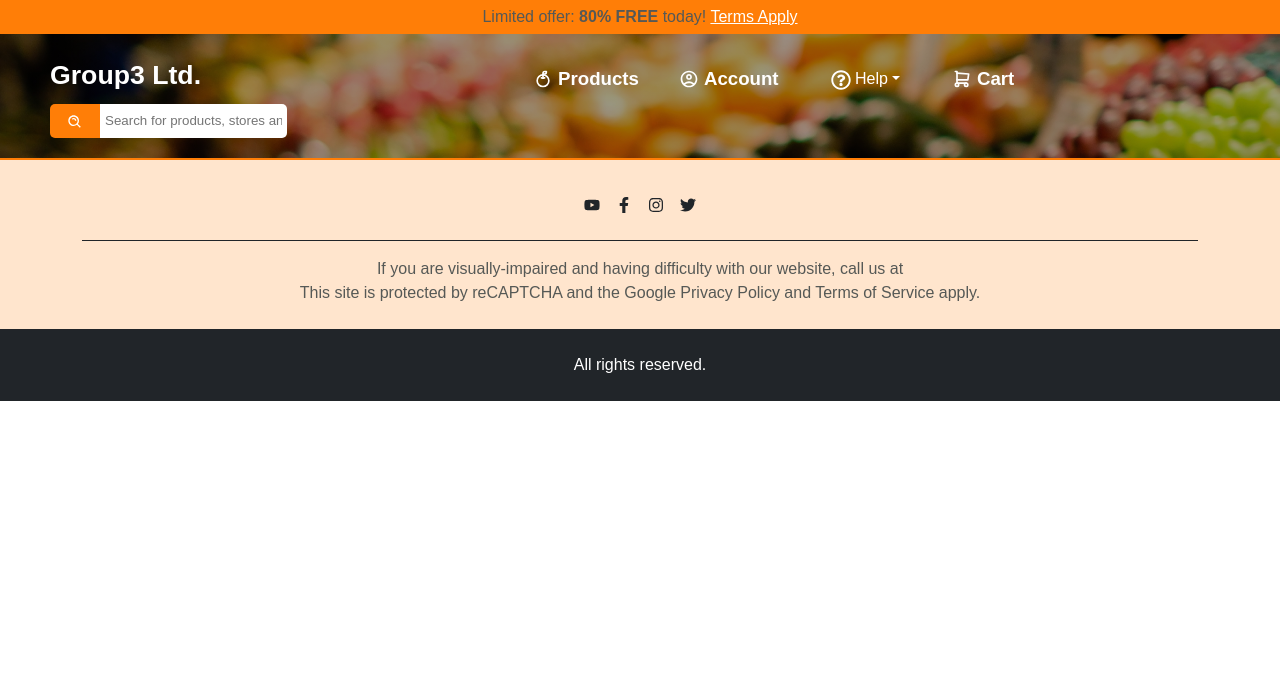
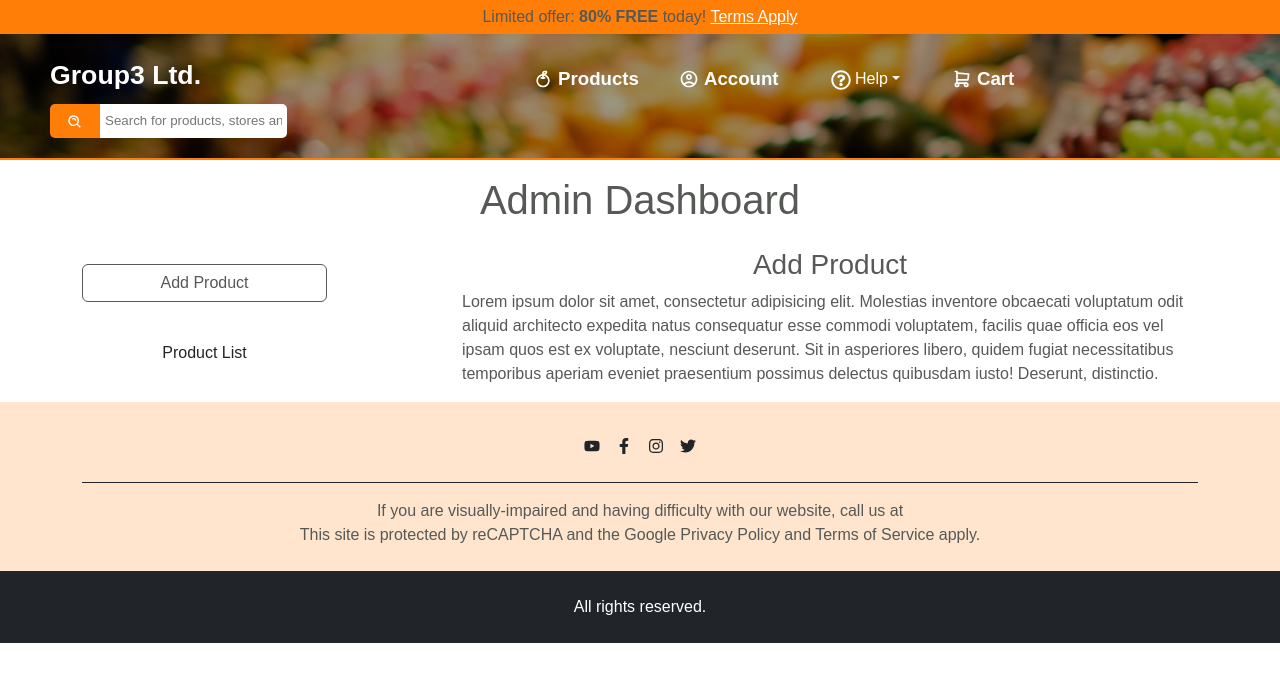
Before and after one commit to codeHokage1/group3-eCommerce, a React (Create React App) app in the folder e-commerce/: page /admin in a window 1280 px wide. Shown: the top 682 px of the page. Built offline with nearby package versions, Linux system fonts and the light colour scheme; a web font is replaced by a local one.

Commit message:
admin page fixes

```diff
--- a/e-commerce/src/App.js
+++ b/e-commerce/src/App.js
@@ -13,6 +13,7 @@ import SingleProduct from "./pages/SingleProductPage";
 import DeliveryTracking from "./pages/Delivery/DeliveryTracking";
 import Footer2 from "./components/Footer2/Footer2";
 import Contact from "./pages/Contact/Contact";
+import AdminDashboard from "./pages/Admin/AdminDashboard";
 
 
 function App() {
@@ -30,6 +31,8 @@ function App() {
         <Route path={"/delivery"} element={<DeliveryTracking />} />
         <Route path={"/profile"} element={<Profile />} />
         <Route path={"/contact"} element={<Contact />} />
+        <Route path={"/admin"} element={<AdminDashboard />} />
+
       </Routes>
 
       <Footer2 />
--- a/e-commerce/src/index.js
+++ b/e-commerce/src/index.js
@@ -4,6 +4,7 @@ import './index.css';
 import App from './App';
 import reportWebVitals from './reportWebVitals';
 import "../node_modules/bootstrap/dist/css/bootstrap.min.css"
+import "../node_modules/bootstrap/dist/js/bootstrap.min.js"
 import "../node_modules/slick-carousel/slick/slick.css"
 import "../node_modules/slick-carousel/slick/slick-theme.css"
 
--- /dev/null
+++ b/e-commerce/src/pages/Admin/AddProduct.jsx
@@ -0,0 +1,12 @@
+import React from 'react'
+
+const AddProduct = () => {
+  return (
+    <div>
+        <h3 className='text-center'>Add Product </h3>
+        <p> Lorem ipsum dolor sit amet, consectetur adipisicing elit. Molestias inventore obcaecati voluptatum odit aliquid architecto expedita natus consequatur esse commodi voluptatem, facilis quae officia eos vel ipsam quos est ex voluptate, nesciunt deserunt. Sit in asperiores libero, quidem fugiat necessitatibus temporibus aperiam eveniet praesentium possimus delectus quibusdam iusto! Deserunt, distinctio.</p>
+    </div>
+  )
+}
+
+export default AddProduct
--- /dev/null
+++ b/e-commerce/src/pages/Admin/AdminDashboard.css
@@ -0,0 +1,8 @@
+.custom_btn {
+        background-color: var(--primary_color);
+        border: 1px solid red;
+        border-radius: 10px;
+        color: white;
+        box-shadow: 0px 4px 4px rgba(0, 0, 0, 0.25);
+        font-family: Nunito
+}
--- /dev/null
+++ b/e-commerce/src/pages/Admin/AdminDashboard.jsx
@@ -0,0 +1,37 @@
+import React from 'react'
+import AddProduct from './AddProduct'
+import ProductList from './ProductList'
+// import "./AdminDashboard.css"
+
+const AdminDashboard = () => {
+    return (
+        <>
+            <div className='text-center py-3'>
+                <h1>Admin Dashboard </h1>
+            </div>
+
+            <div className="container">
+                <div class="row">
+                    <div className="col-sm-3 col-12">
+                        <div class="nav flex-sm-column flex-row justify-content-center nav-pills me-3" id="v-pills-tab" role="tablist" aria-orientation="vertical">
+
+                            <button class="btn custom_btn active my-3" id="v-pills-home-tab" data-bs-toggle="pill" data-bs-target="#v-pills-home" role="tab" aria-controls="v-pills-home" aria-selected="true">Add Product </button>
+                            <button class="btn my-3" id="v-pills-profile-tab" data-bs-toggle="pill" data-bs-target="#v-pills-profile" role="tab" aria-controls="v-pills-profile" aria-selected="false"> Product List</button>
+                            {/* <button class="nav-link" id="v-pills-messages-tab" data-bs-toggle="pill" data-bs-target="#v-pills-messages" type="button" role="tab" aria-controls="v-pills-messages" aria-selected="false">Messages</button>
+                            <button class="nav-link" id="v-pills-settings-tab" data-bs-toggle="pill" data-bs-target="#v-pills-settings" type="button" role="tab" aria-controls="v-pills-settings" aria-selected="false">Settings</button> */}
+                        </div>
+                    </div>
+                    <div class="tab-content col-sm-8 offset-sm-1 col-12" id="v-pills-tabContent">
+                        <div class="tab-pane fade show active" id="v-pills-home" role="tabpanel" aria-labelledby="v-pills-home-tab"> <AddProduct /> </div>
+                        <div class="tab-pane fade" id="v-pills-profile" role="tabpanel" aria-labelledby="v-pills-profile-tab"> <ProductList/> </div>
+                        {/* <div class="tab-pane fade" id="v-pills-messages" role="tabpanel" aria-labelledby="v-pills-messages-tab">...</div>
+                        <div class="tab-pane fade" id="v-pills-settings" role="tabpanel" aria-labelledby="v-pills-settings-tab">...</div> */}
+                    </div>
+                </div>
+            </div>
+        </>
+
+    )
+}
+
+export default AdminDashboard
--- /dev/null
+++ b/e-commerce/src/pages/Admin/ProductList.jsx
@@ -0,0 +1,11 @@
+import React from 'react'
+
+const ProductList = () => {
+  return (
+    <div className=''>
+        <h3 className="text-center">Product List</h3>
+    </div>
+  )
+}
+
+export default ProductList
```
